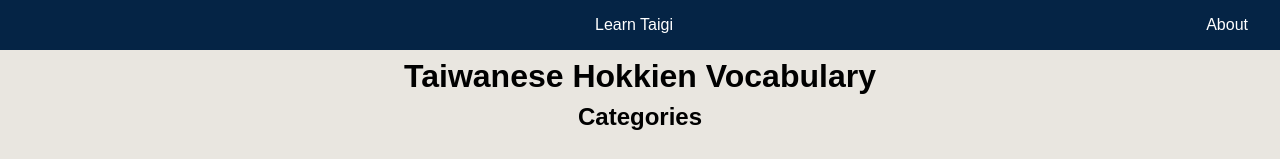
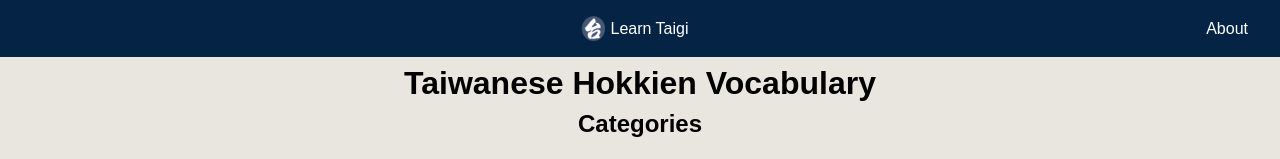
Before and after one commit to jielongjp/study-taigi, a Next.js app: page / in a window 1280 px wide. Shown: the top 159 px of the page. Built offline with nearby package versions, Linux system fonts and the light colour scheme; no server answers.

Commit message:
add logo to header

```diff
--- a/src/components/Header/index.tsx
+++ b/src/components/Header/index.tsx
@@ -10,7 +10,9 @@ const Header: React.FC = () => {
       <StNav>
         <ul>
           <li>
-            <Link href="/">Learn Taigi</Link>
+            <Link href="/">
+              <img src="/favicon.png"></img>Learn Taigi
+            </Link>
           </li>
           {router.pathname === "/" || router.pathname.startsWith("/blog/") ? (
             <li className="-about">
@@ -66,6 +68,14 @@ const StNav = styled.nav`
   a {
     text-decoration: none;
     color: #fff;
+    display: flex;
+    align-items: center;
+  }
+
+  img {
+    width: 25px;
+    height: 25px;
+    margin-right: 6px;
   }
 `;
 
```
